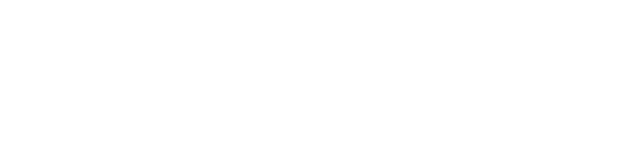
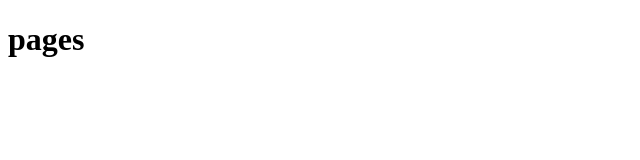
Before and after one commit to Gomkai/Gomg, a plain HTML site: page page2.html in a window 1280 px wide. Shown: the whole page, without its empty margins (0-640 px from the left). Drawn offline with Linux system fonts and the light colour scheme.

Commit message:
titre pages 2

```diff
--- a/page2.html
+++ b/page2.html
@@ -6,6 +6,6 @@
     <title>Document</title>
 </head>
 <body>
-
+    <h1>pages</h1>
 </body>
 </html>
```
